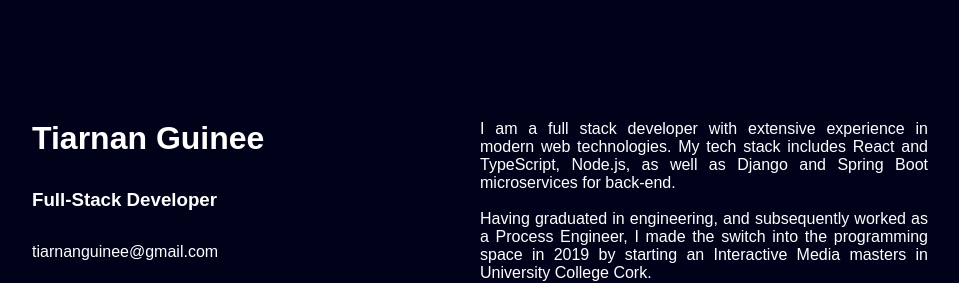
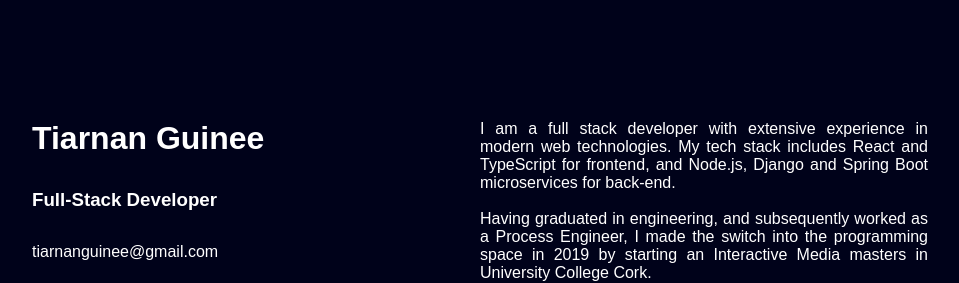
Before and after one commit to tiarnola/tiarnola.github.io, a React (Vite) app: page / in a window 1280 px wide. Shown: the top 283 px of the page, without its empty margins (160-1119 px from the left). Built offline with nearby package versions, Linux system fonts and the light colour scheme.

Commit message:
typo bio

```diff
--- a/src/components/Information/Information.tsx
+++ b/src/components/Information/Information.tsx
@@ -19,9 +19,9 @@ const Information = () => {
             <div>
               <p>
                 I am a full stack developer with extensive experience in modern
-                web technologies. My tech stack includes React and
-                TypeScript, Node.js, as well as Django and
-                Spring Boot microservices for back-end.
+                web technologies. My tech stack includes React and TypeScript
+                for frontend, and Node.js, Django and Spring Boot microservices
+                for back-end.
               </p>
               <br></br>
               <p>
```
